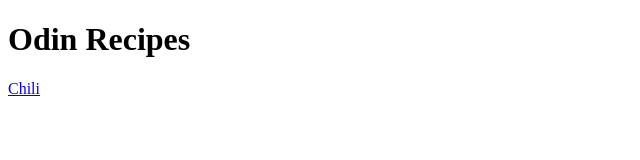
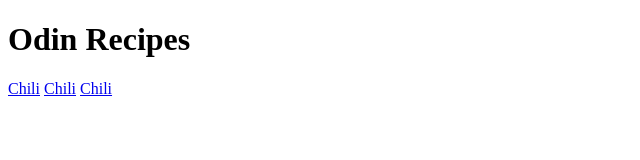
Before and after one commit to SooperCooper42/odin-recipes, a plain HTML site: page index.html in a window 1280 px wide. Shown: the full height of the page, 0-640 px from the left. Drawn offline with Linux system fonts and the light colour scheme.

Commit message:
add recipes

```diff
--- a/index.html
+++ b/index.html
@@ -8,5 +8,7 @@
   <body>
     <h1>Odin Recipes</h1>
     <a href="./recipes/chili.html">Chili</a>
+    <a href="./recipes/burger.html">Chili</a>
+    <a href="./recipes/tenderloin.html">Chili</a>
   </body>
 </html>
```
Also changed, not shown: recipes/burger.html (added), recipes/tenderloin.html (added).
